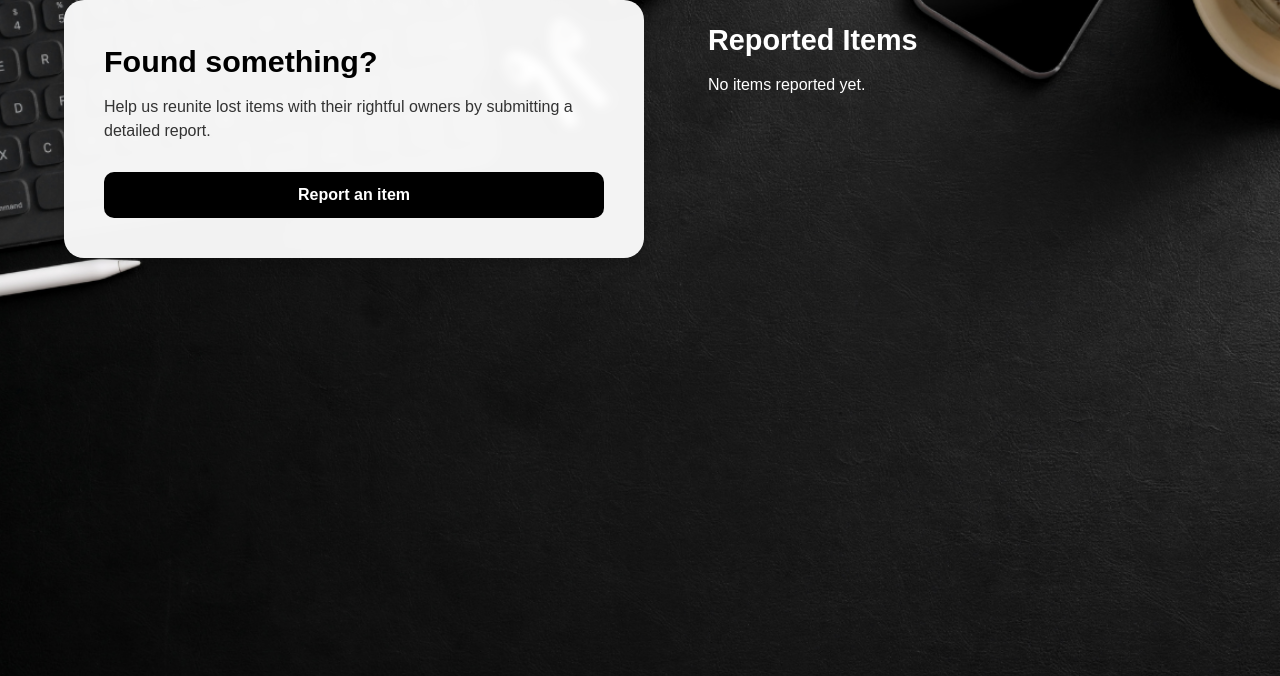
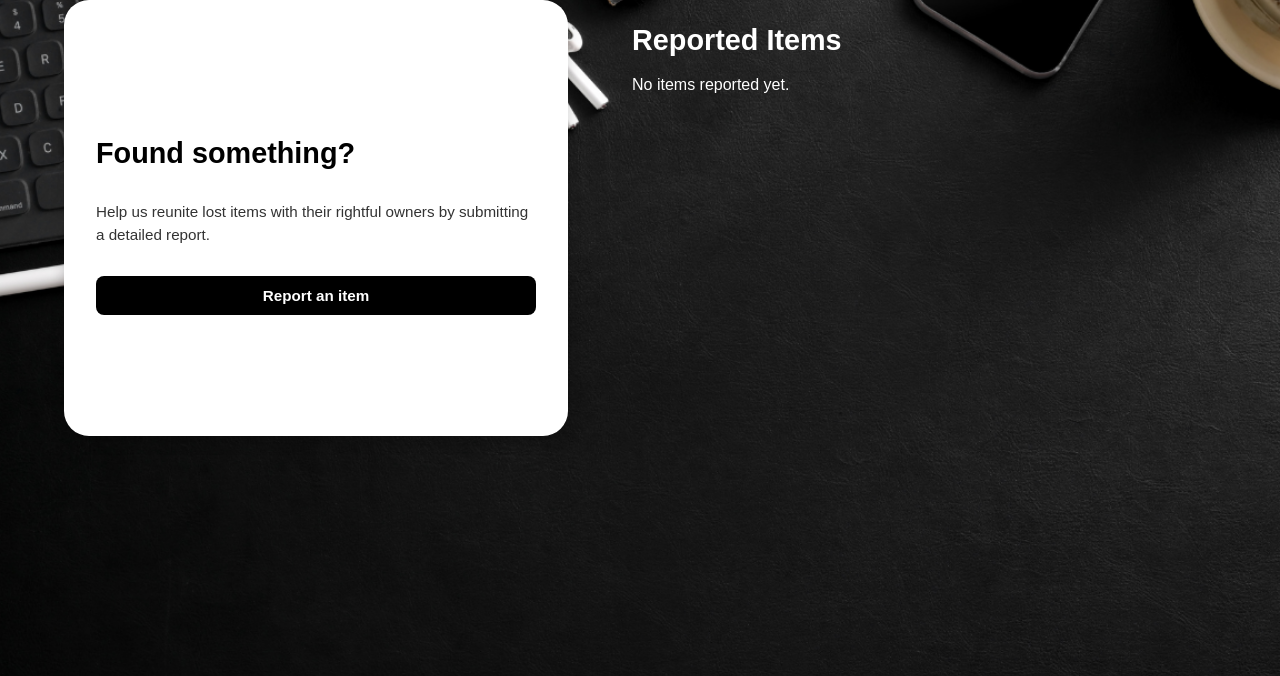
Before and after one commit to irishcamilleipili/lostandfound, a Django app: page / in a window 1280 px wide. Shown: the part 108-784 px from the top of the page. Run offline with Django 5.2, Linux system fonts and the light colour scheme.

Commit message:
Second commit

```diff
--- a/items/templates/invApp/home.html
+++ b/items/templates/invApp/home.html
@@ -66,24 +66,29 @@
       flex: 1;
     }
 
-    /* LEFT SECTION */
+    /* LEFT SECTION (slightly smaller, smoother transition) */
     .left-section {
-      background: rgba(255, 255, 255, 0.95);
-      border-radius: 20px;
-      padding: 1.2rem 2.5rem 2.5rem; /* reduced top padding */
-      max-width: 500px;
-      box-shadow: 0 6px 14px rgba(0, 0, 0, 0.15);
-      backdrop-filter: blur(5px);
+      background: white;
+      border-radius: 25px;
+      padding: 1.5rem 2rem 2rem;
+      max-width: 440px; /* slightly smaller width */
+      width: 100%;
+      height: 380px; /* smaller height for better balance */
+      box-shadow: 0 6px 14px rgba(0, 0, 0, 0.18);
+      display: flex;
+      flex-direction: column;
+      justify-content: center;
+      transition: all 0.3s ease;
     }
 
     .left-section h2 {
-      font-size: 1.9rem;
+      font-size: 1.8rem;
       font-weight: 700;
       margin-bottom: 1rem;
     }
 
     .left-section p {
-      font-size: 1rem;
+      font-size: 0.95rem;
       color: #333;
       margin-bottom: 1.8rem;
       line-height: 1.5;
@@ -93,20 +98,20 @@
       background: black;
       color: white;
       font-weight: 600;
-      padding: 14px;
+      padding: 11px;
       border: none;
-      border-radius: 10px;
+      border-radius: 8px;
       cursor: pointer;
-      font-size: 1rem;
+      font-size: 0.95rem;
+      transition: 0.2s;
       width: 100%;
-      transition: 0.2s;
     }
 
     .report-btn:hover {
       opacity: 0.9;
     }
 
-    /* REPORTED ITEMS */
+    /* RIGHT SECTION */
     .items-section {
       flex: 1;
       margin-left: 4rem;
@@ -120,7 +125,7 @@
     }
 
     .item-card {
-      background: rgba(255, 255, 255, 0.95);
+      background: white;
       color: black;
       border-radius: 15px;
       display: flex;
@@ -129,7 +134,6 @@
       padding: 1.2rem 1.4rem;
       margin-bottom: 0.9rem;
       box-shadow: 0 3px 8px rgba(0, 0, 0, 0.15);
-      backdrop-filter: blur(5px);
     }
 
     .item-info {
@@ -157,7 +161,6 @@
       object-fit: cover;
     }
 
-    /* RESPONSIVE */
     @media (max-width: 900px) {
       main {
         flex-direction: column;
@@ -173,7 +176,6 @@
     }
   </style>
 </head>
-
 <body>
   <header>
     <div class="logo">
@@ -184,16 +186,12 @@
   </header>
 
   <main>
-    <!-- LEFT CARD -->
     <section class="left-section">
       <h2>Found something?</h2>
       <p>Help us reunite lost items with their rightful owners by submitting a detailed report.</p>
-      <button class="report-btn" onclick="window.location.href='{% url 'item_create' %}'">
-        Report an item
-      </button>
+      <button class="report-btn" onclick="window.location.href='{% url 'item_create' %}'">Report an item</button>
     </section>
 
-    <!-- RIGHT LIST -->
     <section class="items-section">
       <h2>Reported Items</h2>
       {% for item in items %}
```
Also changed, not shown: items/templates/invApp/item_form.html (+16 -16 lines).
